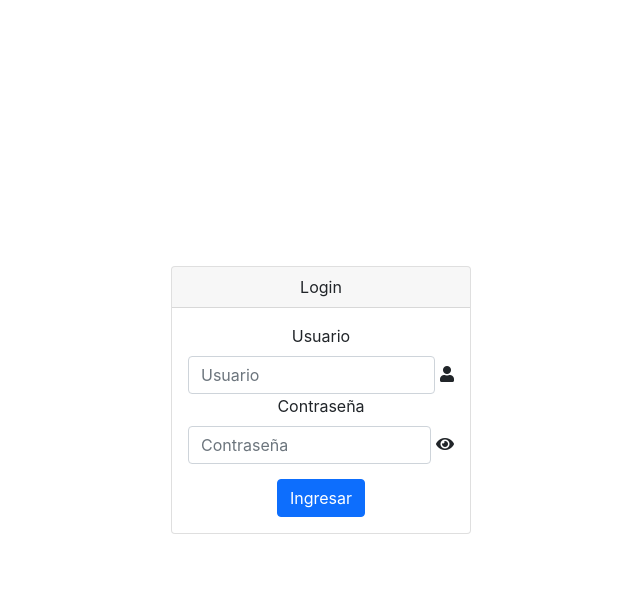
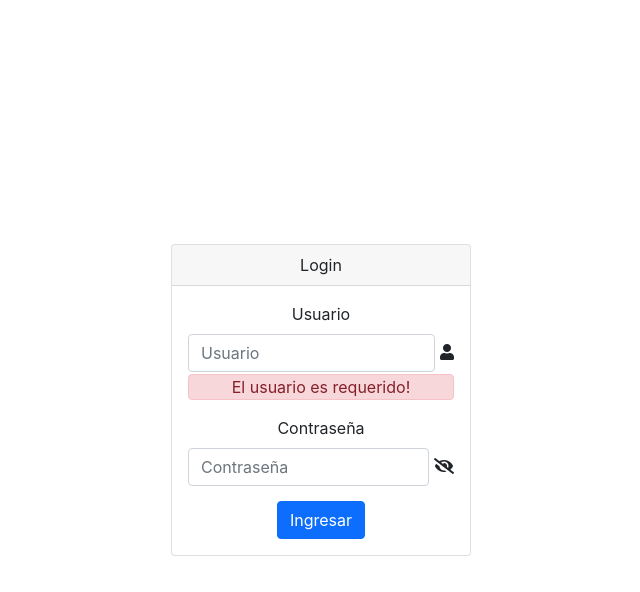
Before and after one commit to ivancastro773/challenge_exaction, a React (Create React App) app in the folder my-app/: page / in a window 1280 px wide. Both pictures are taken after a click on the icon 763 px from the left and 450 px from the top of the page. Shown: the top 592 px of the page, without its empty margins (319-959 px from the left). Built offline with nearby package versions, Linux system fonts and the light colour scheme.

Commit message:
[add/formik]: validation login

```diff
--- a/my-app/src/components/Login/Login.jsx
+++ b/my-app/src/components/Login/Login.jsx
@@ -6,15 +6,18 @@ import Swal from "sweetalert2";
 import "./style-login.css";
 //axios
 import Axios from "axios";
+//Formik
+import { Formik, Form, Field, ErrorMessage } from "formik";
+import Schema from "../Validation/Shema";
 //Components
 import Loader from "../Loader/Loader";
 
 const Login = () => {
-  const initialState = {
-    username: "",
+  const initialValues = {
+    user_name: "",
     password: "",
   };
-  const [authdata, setAuthData] = useState(initialState);
+  const [authdata, setAuthData] = useState(initialValues);
   const [showPass, setShowPass] = useState(false);
   const [loader, setLoader] = useState(false);
   const { username, password } = authdata;
@@ -32,18 +35,16 @@ const Login = () => {
 
   const navigate = useNavigate();
 
-  const handleSubmit = async (e) => {
+  const handleSubmit = async (values) => {
+    console.log(values);
     setLoader(true);
-    e.preventDefault();
+    /*     e.preventDefault(); */
 
     try {
       const response = await Axios({
         method: "post",
         url: "https://telecom.exactian.info/ws2/segfi/users/Login",
-        data: {
-          user_name: username,
-          password: password,
-        },
+        data: values,
       });
 
       console.log(response.data);
@@ -78,7 +79,97 @@ const Login = () => {
   }
   return (
     <>
+      {loader ? (
         <div className="container">
+          <Loader />
+        </div>
+      ) : (
+        <Formik
+          initialValues={initialValues}
+          validationSchema={Schema}
+          onSubmit={handleSubmit}
+        >
+          {({ errors, touched }) => (
+            <div className="container">
+              <div className="card">
+                <div className="card-header">Login</div>
+                <div className="card-body">
+                  <Form>
+                    <label
+                      for="exampleFormControlInput1"
+                      className="form-label"
+                    >
+                      Usuario
+                    </label>
+                    <div className="inline">
+                      <Field
+                        type="text"
+                        name="user_name"
+                        className="form-control"
+                        placeholder="Usuario"
+                        autoFocus
+                      />
+                      <i id="iconPass" class="fas fa-user"></i>
+                    </div>
+                    {errors.user_name && touched.user_name ? (
+                      <div className="alert alert-danger msgError alert-dismissible fade show">
+                        {errors.user_name}
+                      </div>
+                    ) : null}
+
+                    <label
+                      htmlFor="exampleFormControlInput1"
+                      className="form-label"
+                    >
+                      Contraseña
+                    </label>
+                    <div className="inline">
+                      <Field
+                        type="password"
+                        name="password"
+                        id="myInput"
+                        className="form-control"
+                        placeholder="Contraseña"
+                      />
+                      {showPass ? (
+                        <i
+                          id="iconPass"
+                          class="fas fa-eye"
+                          onClick={fcShowPassword}
+                        ></i>
+                      ) : (
+                        <i
+                          id="iconPass"
+                          class="fas fa-eye-slash"
+                          onClick={fcShowPassword}
+                        ></i>
+                      )}
+                    </div>
+                    {errors.password && touched.password ? (
+                      <div className="alert alert-danger msgError alert-dismissible fade show">
+                        {errors.password}
+                      </div>
+                    ) : null}
+
+                    <button type="submit" className="btn btn-primary btn-login">
+                      Ingresar
+                    </button>
+                  </Form>
+                </div>
+              </div>
+
+              <div className="container-login"></div>
+            </div>
+          )}
+        </Formik>
+      )}
+    </>
+  );
+};
+
+export default Login;
+{
+  /* <div className="container">
 {loader ? (
   <Loader />
 ) : (
@@ -143,9 +234,5 @@ const Login = () => {
 )}
 
 <div className="container-login"></div>
-      </div>
-    </>
-  );
-};
-
-export default Login;
+</div> */
+}
--- a/my-app/src/components/Login/style-login.css
+++ b/my-app/src/components/Login/style-login.css
@@ -27,3 +27,7 @@
     margin-top: 10px;
     margin-left: 5px;
 }
+.msgError{
+    margin-top: 2px;
+    padding: 0;
+}
--- a/my-app/src/components/StatusEmployee/StatusEmployee.jsx
+++ b/my-app/src/components/StatusEmployee/StatusEmployee.jsx
@@ -53,6 +53,11 @@ const StatusEmployee = () => {
         setLoader(false);
         setMgSearch(false);
       } else {
+        const msgSuccess = "Empleado encontrado!"
+        Toast.fire({
+          icon: "success",
+          title: msgSuccess,
+        });
         setDataEmployee(response.data.response[0]);
         setLoader(false);
         setMgSearch(false);
@@ -131,7 +136,7 @@ const StatusEmployee = () => {
                 NO EXISTE EL EMPLEADO.
               </div>
             ) : (
-              <Employee dataEm={DataEmployee} />
+              <Employee dataEm={DataEmployee} load={setLoader} />
             )}
           </div>
         )}
--- /dev/null
+++ b/my-app/src/components/Validation/Shema.js
@@ -0,0 +1,8 @@
+import * as Yup from "yup";
+
+const Schema = Yup.object().shape({
+    user_name: Yup.string().required("El usuario es requerido!"),
+    password: Yup.string().required("La contraseña es requerida!"),
+  });
+
+export default Schema;
```
Lines whose indentation alone changed are shown as unchanged.
